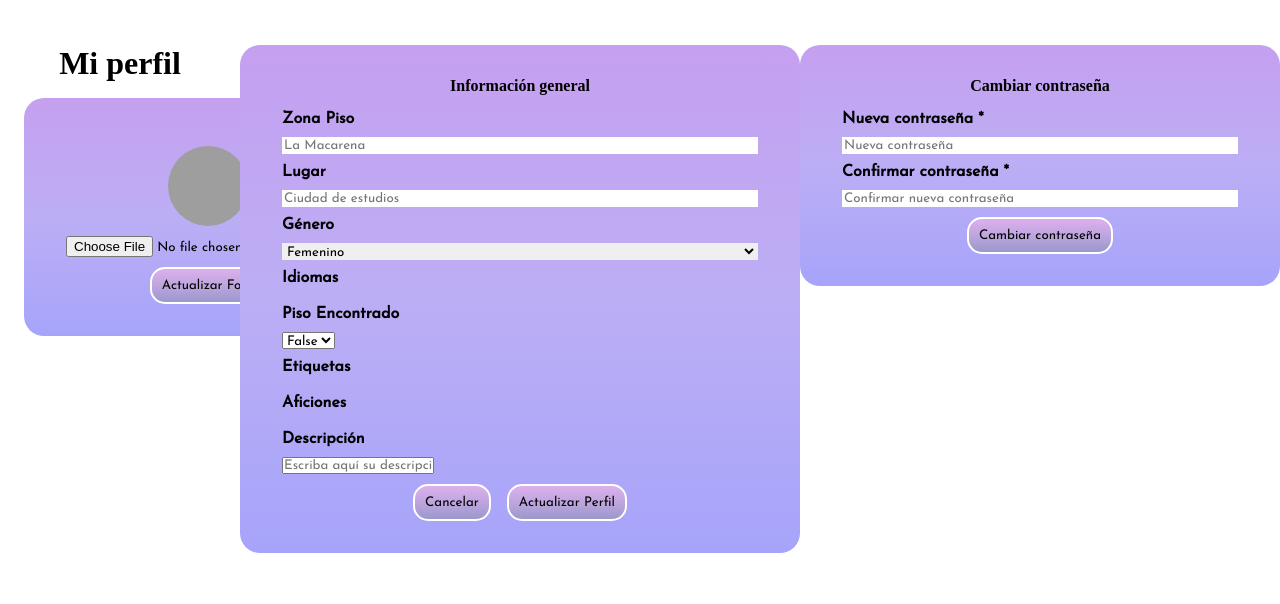
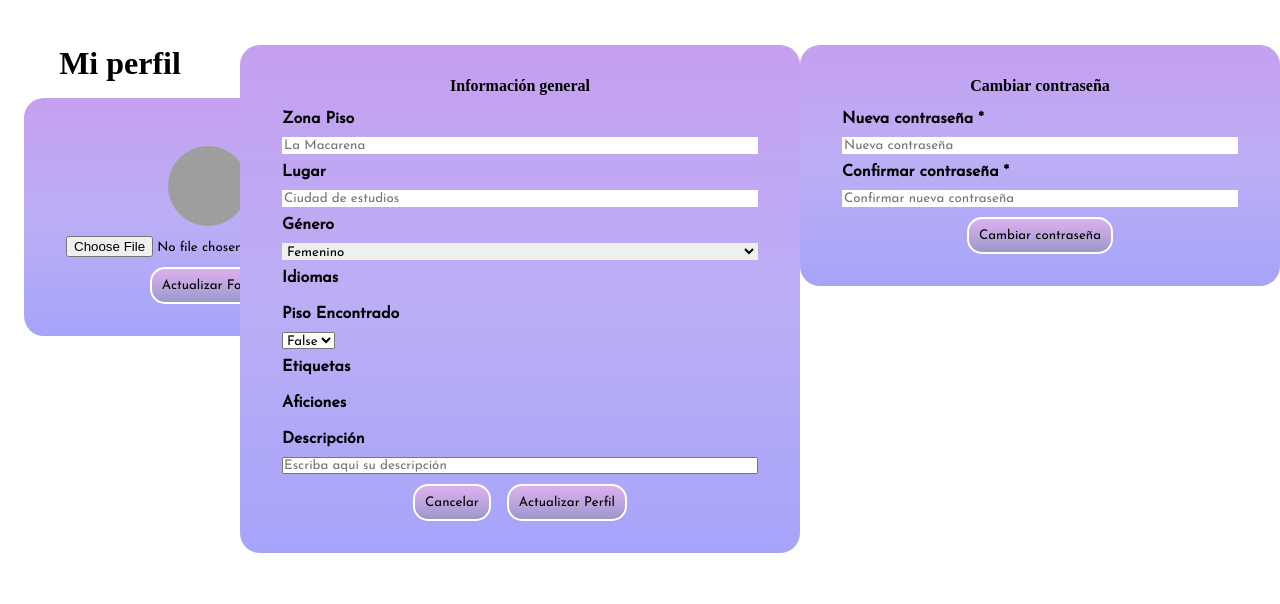
Before and after one commit to luctorgom/MakeAMate, a Django app: template MakeAMate/principal/templates/profile.html in a window 1280 px wide. Shown: the part 95-699 px from the top of the page. Run offline with Django 3.2, Linux system fonts and the light colour scheme; the template is opened without the code that fills it: values that come from a table or form of the project are taken from there, others are empty; some web fonts are replaced; grey boxes are pictures that could not be loaded.

Commit message:
DESCRIPCIÓN MÁS ANCHA
La descripción del formulario no ocupaba todo el ancho del div en el que se encontraba

Parrado Gordón, Raúl <@raupargor>

```diff
--- a/MakeAMate/principal/static/css/profile.css
+++ b/MakeAMate/principal/static/css/profile.css
@@ -115,6 +115,9 @@
     height: 100%;
     border-color:transparent;
 }
+#id_descripcion {
+    width: 100%;
+}
 
 @media screen and (max-width: 768px) {
     /* For mobile phones: */
```
